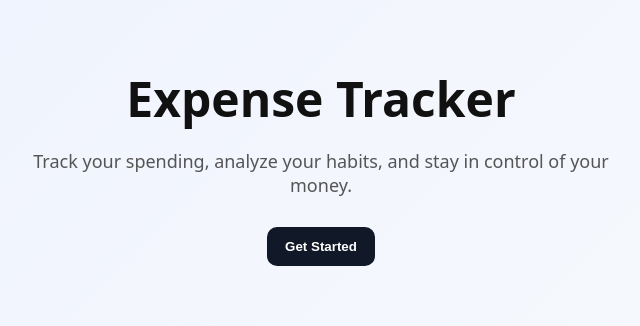
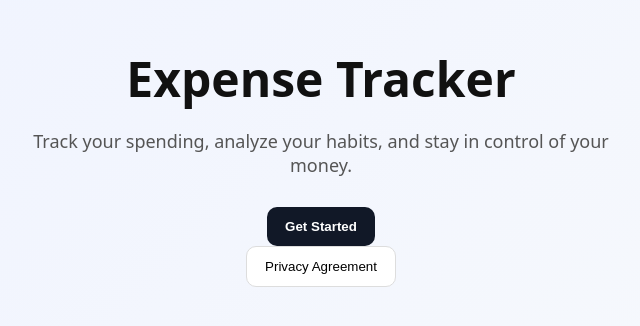
Before and after one commit to nickmertens-asaxx89/vercel-project, a Next.js app: page / in a window 1280 px wide. Shown: the part 250-576 px from the top of the page, without its empty margins (319-959 px from the left). Built offline with nearby package versions, Linux system fonts and the light colour scheme.

Commit message:
Update page.jsx

```diff
--- a/app/page.jsx
+++ b/app/page.jsx
@@ -24,6 +24,15 @@ export default function LandingPage() {
             style={styles.primaryBtn}
           >
             Get Started
+          </button>
+        </div>
+
+        <div style={{ display: "flex", justifyContent: "center",  gap: 10 }}>
+          <button
+            onClick={() => router.push("/privacy")}
+            style={styles.secondaryBtn}
+          >
+            Privacy Agreement
           </button>
         </div>
 
```
